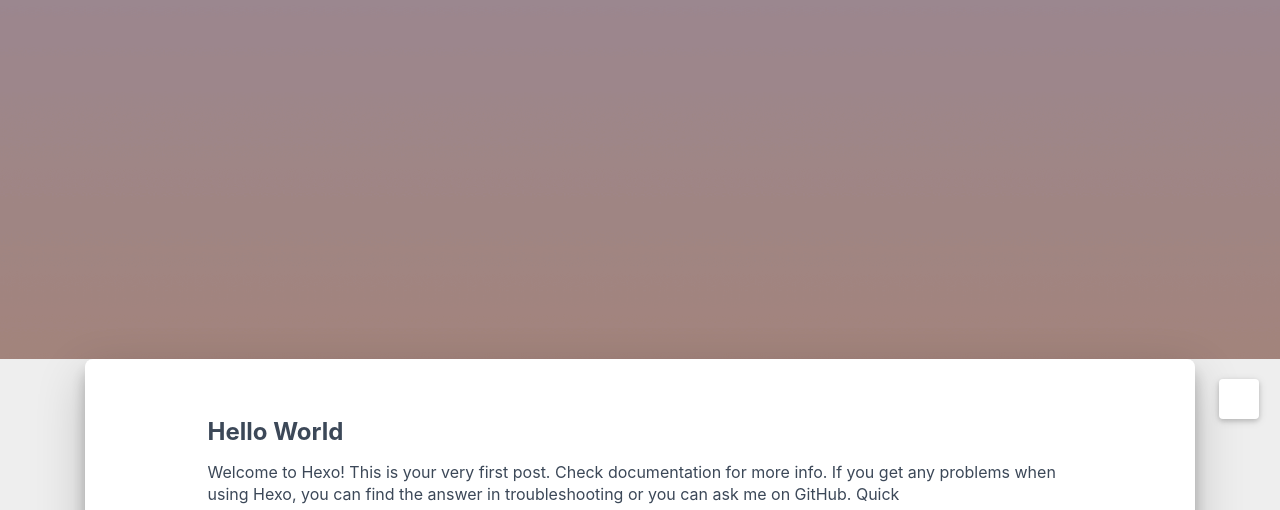
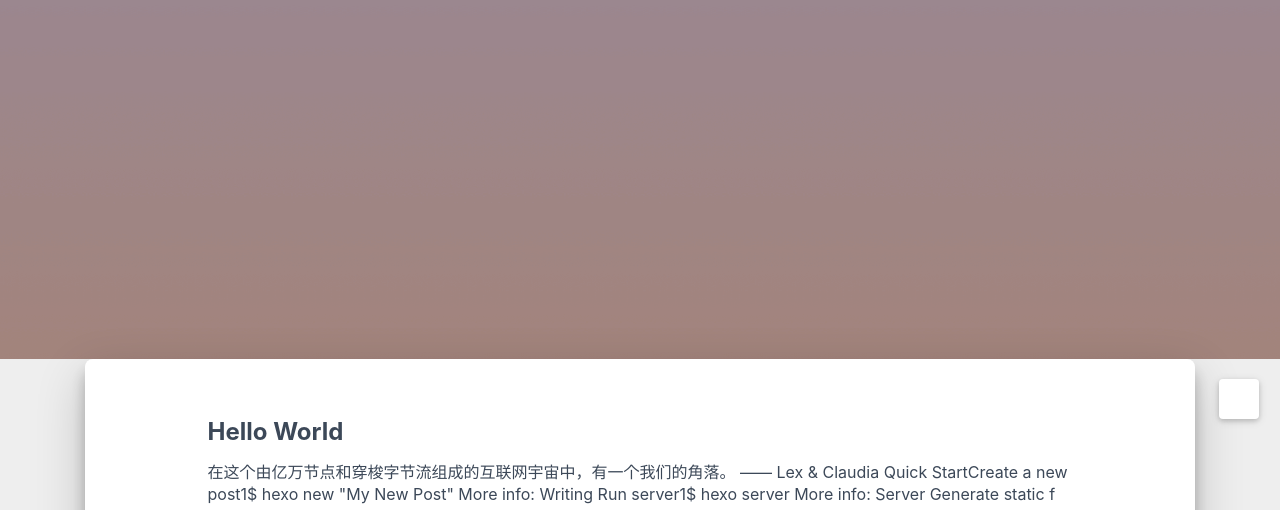
Before and after one commit to caozitong/caozitong.github.io, a plain HTML site: page index.html in a window 1280 px wide. Shown: the part 441-951 px from the top of the page. Drawn offline with nearby package versions, Linux system fonts and the light colour scheme; some icons are missing; a small style sheet from the web is missing.

Commit message:
Site updated: 2021-07-31 23:55:43

```diff
--- a/index.html
+++ b/index.html
@@ -193,8 +193,14 @@
 
 
 
-          Welcome to Hexo! This is your very first post. Check documentation for more info. If you get any problems when using Hexo, you can find the answer in troubleshooting or you can ask me on GitHub.
-Quick
+          在这个由亿万节点和穿梭字节流组成的互联网宇宙中，有一个我们的角落。 —— Lex &amp; Claudia
+Quick StartCreate a new post1$ hexo new &quot;My New Post&quot;
+
+More info: Writing
+Run server1$ hexo server
+
+More info: Server
+Generate static f
         </a>
       </p>
 
```
Also changed, not shown: 2021/07/31/hello-world/index.html (+2 -2 lines), local-search.xml (+1 -1 lines).
